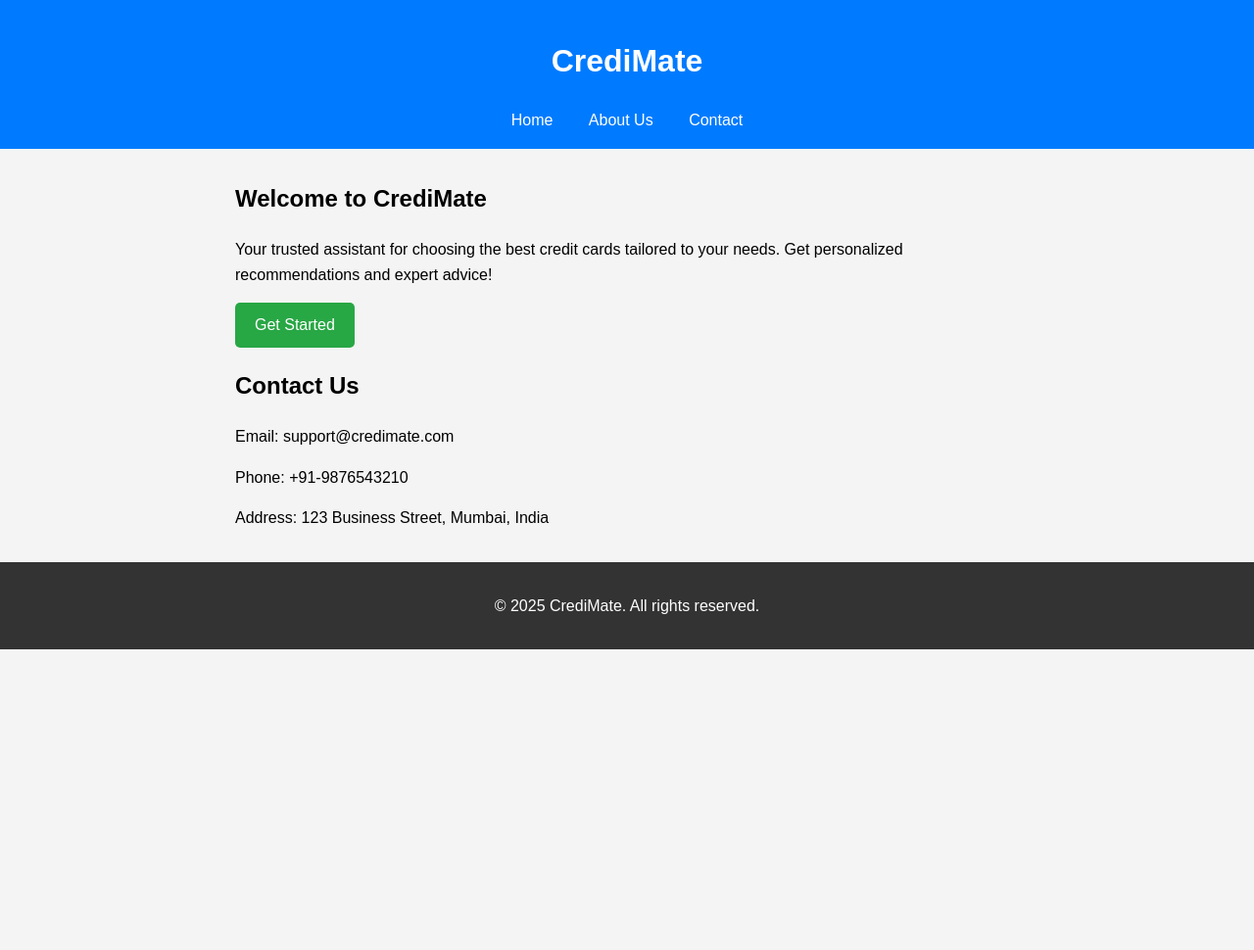
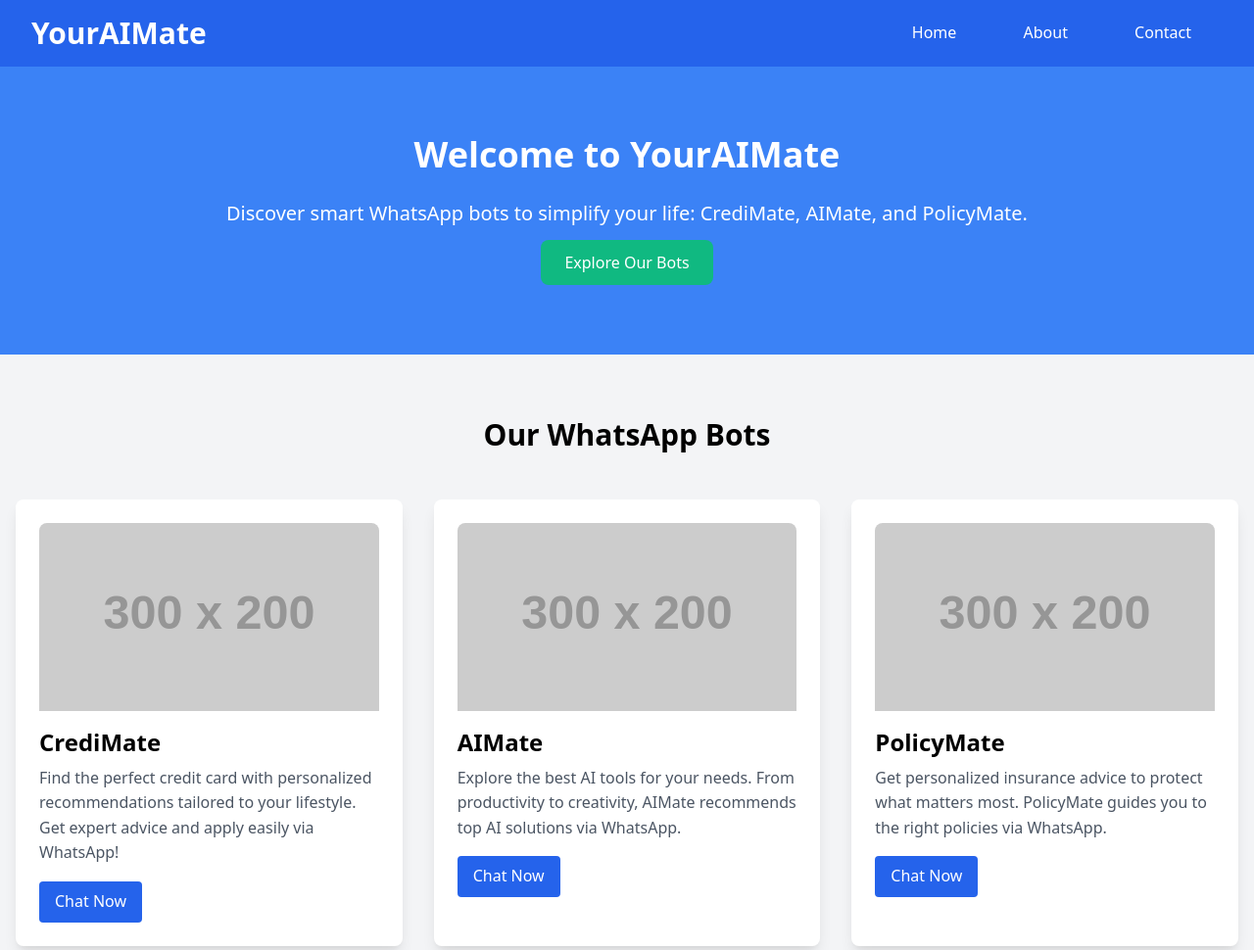
Before and after one commit to myaiuserbot/MainWebsite, a plain HTML site: page index.html in a window 1280 px wide. Shown: the top 970 px of the page at 98% size. Before the commit the page ends 800 px from the top, so only its background shows below. Drawn offline with nearby package versions, Linux system fonts and the light colour scheme; placeholder pictures from the web are drawn by us.

Commit message:
Update index.html

```diff
--- a/index.html
+++ b/index.html
@@ -3,33 +3,89 @@
 <head>
     <meta charset="UTF-8">
     <meta name="viewport" content="width=device-width, initial-scale=1.0">
-    <title>CrediMate - Your Credit Card Assistant</title>
+    <title>YourAIMate - Smart WhatsApp Bots</title>
+    <link href="https://cdn.jsdelivr.net/npm/tailwindcss@2.2.19/dist/tailwind.min.css" rel="stylesheet">
     <link rel="stylesheet" href="styles.css">
 </head>
-<body>
-    <header>
-        <h1>CrediMate</h1>
-        <nav>
-            <a href="index.html">Home</a>
-            <a href="about.html">About Us</a>
-            <a href="#contact">Contact</a>
-        </nav>
+<body class="bg-gray-100 font-sans">
+    <!-- Header -->
+    <header class="bg-blue-600 text-white py-4">
+        <div class="container mx-auto flex justify-between items-center px-4">
+            <h1 class="text-3xl font-bold">YourAIMate</h1>
+            <nav>
+                <a href="index.html" class="px-4 hover:text-blue-200">Home</a>
+                <a href="about.html" class="px-4 hover:text-blue-200">About</a>
+                <a href="#contact" class="px-4 hover:text-blue-200">Contact</a>
+            </nav>
+        </div>
     </header>
-    <main>
-        <section>
-            <h2>Welcome to CrediMate</h2>
-            <p>Your trusted assistant for choosing the best credit cards tailored to your needs. Get personalized recommendations and expert advice!</p>
-            <a href="#contact" class="cta-button">Get Started</a>
-        </section>
-        <section id="contact">
-            <h2>Contact Us</h2>
-            <p>Email: support@credimate.com</p>
-            <p>Phone: +91-9876543210</p>
-            <p>Address: 123 Business Street, Mumbai, India</p>
-        </section>
-    </main>
-    <footer>
-        <p>&copy; 2025 CrediMate. All rights reserved.</p>
+
+    <!-- Hero Section -->
+    <section class="bg-blue-500 text-white py-20 text-center">
+        <div class="container mx-auto px-4">
+            <h2 class="text-4xl font-bold mb-4 animate-bounce">Welcome to YourAIMate</h2>
+            <p class="text-xl mb-6">Discover smart WhatsApp bots to simplify your life: CrediMate, AIMate, and PolicyMate.</p>
+            <a href="#bots" class="bg-green-500 text-white px-6 py-3 rounded-lg hover:bg-green-600 transition">Explore Our Bots</a>
+        </div>
+    </section>
+
+    <!-- Bots Section -->
+    <section id="bots" class="py-16">
+        <div class="container mx-auto px-4">
+            <h2 class="text-3xl font-bold text-center mb-12">Our WhatsApp Bots</h2>
+            <div class="grid grid-cols-1 md:grid-cols-3 gap-8">
+                <!-- CrediMate -->
+                <div class="bg-white p-6 rounded-lg shadow-lg hover:shadow-xl transition transform hover:-translate-y-1">
+                    <img src="https://via.placeholder.com/300x200?text=CrediMate" alt="CrediMate" class="w-full h-48 object-cover rounded-t-lg">
+                    <h3 class="text-2xl font-semibold mt-4">CrediMate</h3>
+                    <p class="mt-2 text-gray-600">Find the perfect credit card with personalized recommendations tailored to your lifestyle. Get expert advice and apply easily via WhatsApp!</p>
+                    <a href="https://wa.me/+919876543210?text=Hi CrediMate, suggest a credit card!" class="mt-4 inline-block bg-blue-600 text-white px-4 py-2 rounded hover:bg-blue-700">Chat Now</a>
+                </div>
+                <!-- AIMate -->
+                <div class="bg-white p-6 rounded-lg shadow-lg hover:shadow-xl transition transform hover:-translate-y-1">
+                    <img src="https://via.placeholder.com/300x200?text=AIMate" alt="AIMate" class="w-full h-48 object-cover rounded-t-lg">
+                    <h3 class="text-2xl font-semibold mt-4">AIMate</h3>
+                    <p class="mt-2 text-gray-600">Explore the best AI tools for your needs. From productivity to creativity, AIMate recommends top AI solutions via WhatsApp.</p>
+                    <a href="https://wa.me/+919876543210?text=Hi AIMate, recommend an AI tool!" class="mt-4 inline-block bg-blue-600 text-white px-4 py-2 rounded hover:bg-blue-700">Chat Now</a>
+                </div>
+                <!-- PolicyMate -->
+                <div class="bg-white p-6 rounded-lg shadow-lg hover:shadow-xl transition transform hover:-translate-y-1">
+                    <img src="https://via.placeholder.com/300x200?text=PolicyMate" alt="PolicyMate" class="w-full h-48 object-cover rounded-t-lg">
+                    <h3 class="text-2xl font-semibold mt-4">PolicyMate</h3>
+                    <p class="mt-2 text-gray-600">Get personalized insurance advice to protect what matters most. PolicyMate guides you to the right policies via WhatsApp.</p>
+                    <a href="https://wa.me/+919876543210?text=Hi PolicyMate, suggest an insurance plan!" class="mt-4 inline-block bg-blue-600 text-white px-4 py-2 rounded hover:bg-blue-700">Chat Now</a>
+                </div>
+            </div>
+        </div>
+    </section>
+
+    <!-- Contact Section -->
+    <section id="contact" class="bg-gray-200 py-16">
+        <div class="container mx-auto px-4">
+            <h2 class="text-3xl font-bold text-center mb-8">Get in Touch</h2>
+            <div class="flex flex-col md:flex-row justify-center items-center gap-8">
+                <div class="text-center">
+                    <p class="text-lg"><strong>Email:</strong> support@youraimate.com</p>
+                    <p class="text-lg"><strong>Phone:</strong> +91-9876543210</p>
+                    <p class="text-lg"><strong>Address:</strong> 123 Business Street, Mumbai, India</p>
+                </div>
+                <div class="w-full md:w-1/2">
+                    <form action="#" class="space-y-4">
+                        <input type="text" placeholder="Your Name" class="w-full p-3 rounded border">
+                        <input type="email" placeholder="Your Email" class="w-full p-3 rounded border">
+                        <textarea placeholder="Your Message" class="w-full p-3 rounded border h-32"></textarea>
+                        <button type="submit" class="bg-green-500 text-white px-6 py-3 rounded hover:bg-green-600 transition">Send Message</button>
+                    </form>
+                </div>
+            </div>
+        </div>
+    </section>
+
+    <!-- Footer -->
+    <footer class="bg-gray-800 text-white py-4 text-center">
+        <p>© 2025 YourAIMate. All rights reserved.</p>
     </footer>
+
+    <script src="script.js"></script>
 </body>
 </html>
```
